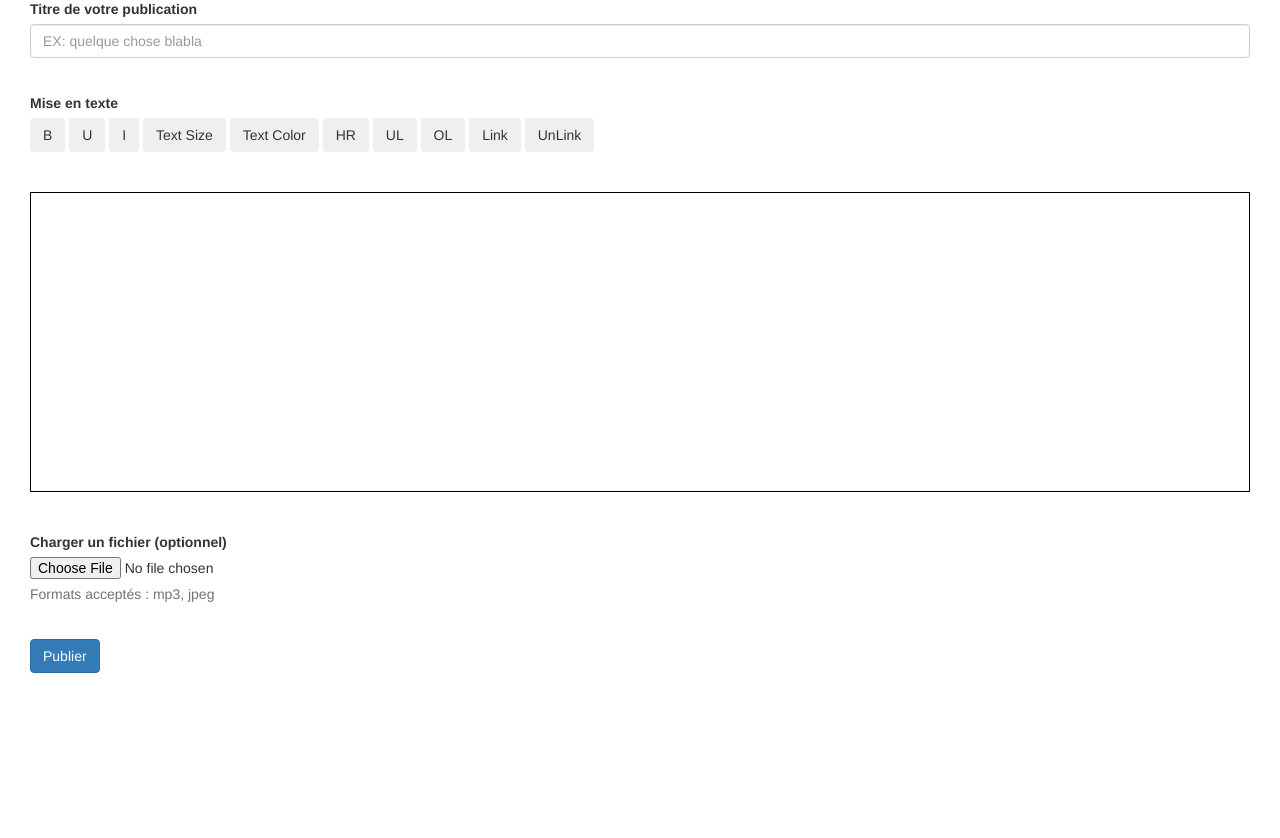
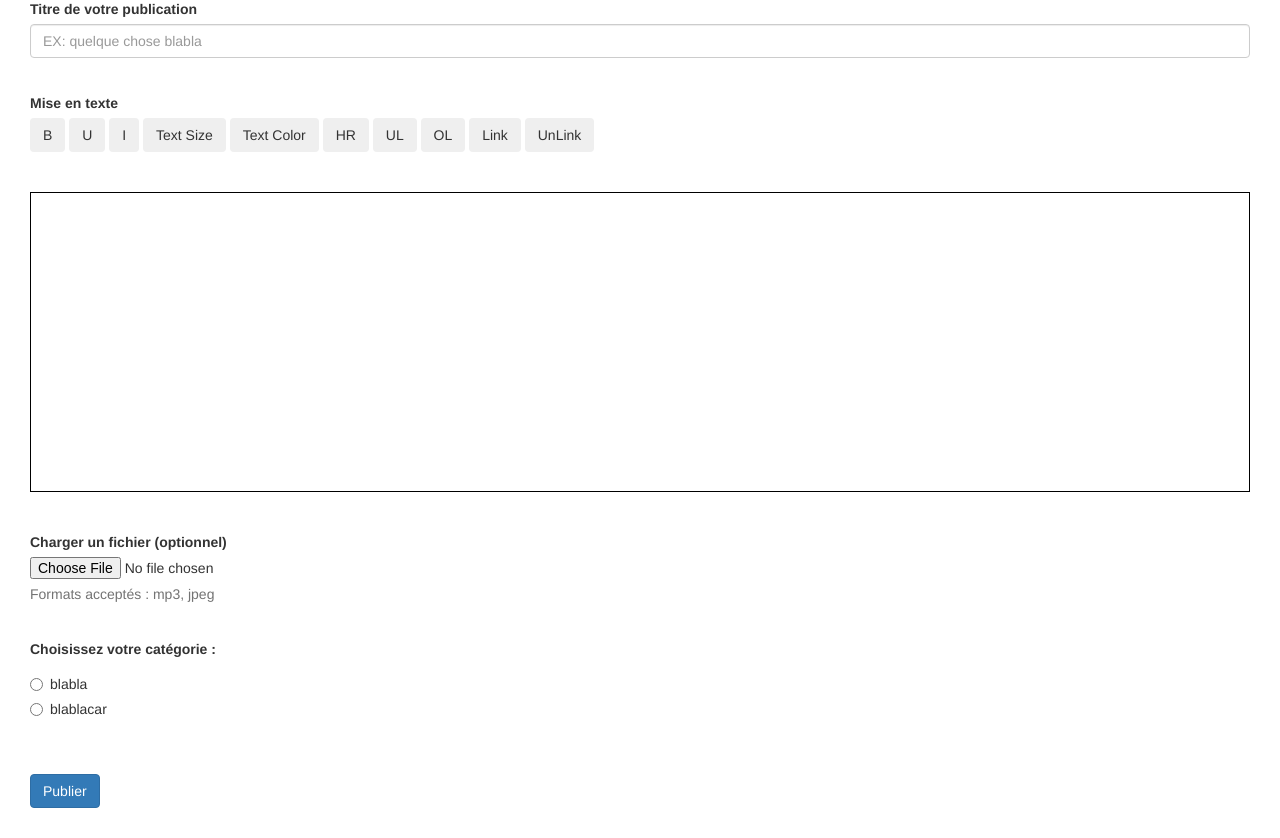
Before and after one commit to khaled290/wikhithema, a PHP site: page /wikhitema/new-publication.php in a window 1280 px wide. Shown: the part 164-1002 px from the top of the page. Before the commit the page ends 837 px from the top, so only its background shows below. Run offline with PHP 8.4, Linux system fonts and the light colour scheme; some libraries are stand-ins or nearby versions.

Commit message:
Ajout select pour khaled
tiens salopard

```diff
--- a/vue/css/wiki-style.css
+++ b/vue/css/wiki-style.css
@@ -27,6 +27,10 @@ a:hover, a:focus {
 
 .container-connexion-inscription {
   z-index: 999;
+}
+
+.btn-submit-publication{
+  text-align: center;
 }
 .garder-session {
 	position: relative;
--- a/vue/new-publication.php
+++ b/vue/new-publication.php
@@ -105,7 +105,17 @@
                 <p class="help-block">Formats acceptés : mp3, jpeg</p>
             </div>
             <br>
-            <input class="btn btn-primary" name="btnSubmit" type="button" value="Publier" onClick="javascript:submit_form();"/>
+            <div class="form-group">
+                <label for="selectThematique">Choisissez votre catégorie : </label>
+                <div class="radio">
+                <label><input type="radio" name="optradio" id="selectThematique">blabla</label>
+                </div>
+                <div class="radio">
+                <label><input type="radio" name="optradio" id="selectThematique">blablacar</label>
+                </div>
+            </div><br><br>
+
+            <input class="btn btn-primary btn-submit-publication" name="btnSubmit" type="button" value="Publier" onClick="javascript:submit_form();"/>
         </form>
     </section>
 </body>
```
